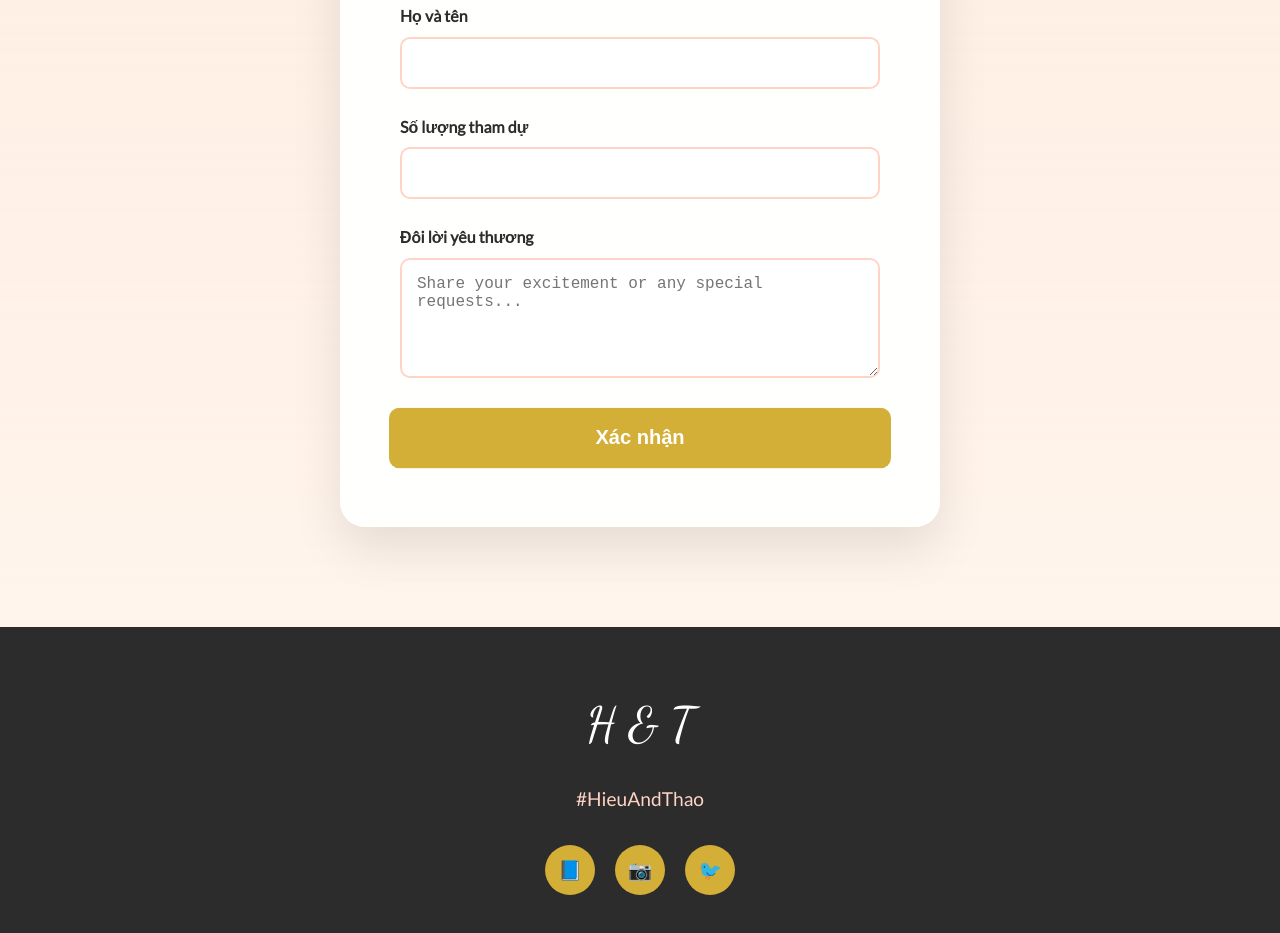
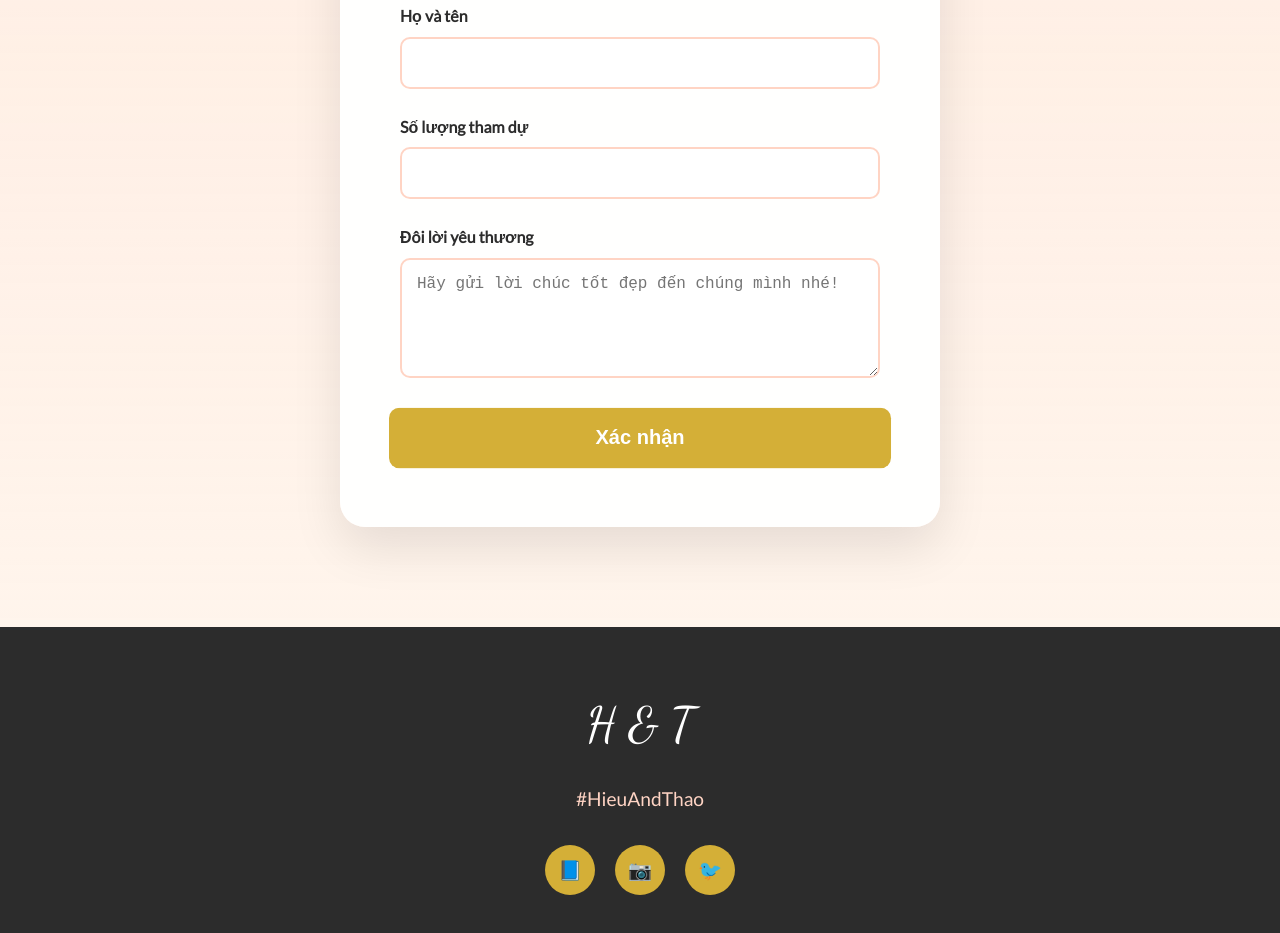
Before and after one commit to thaoptp1410/wedding-invitation, a plain HTML site: page index.html in a window 1280 px wide. Shown: the part 4984-5917 px from the top of the page. Drawn offline with nearby package versions, Linux system fonts and the light colour scheme; a web font is replaced by a local one.

Commit message:
Update index.html

```diff
--- a/index.html
+++ b/index.html
@@ -1473,7 +1473,7 @@
                             <textarea
                                 id="message"
                                 class="form-textarea"
-                                placeholder="Share your excitement or any special requests..."
+                                placeholder="Hãy gửi lời chúc tốt đẹp đến chúng mình nhé!"
                             ></textarea>
                         </div>
                         <button type="submit" class="rsvp-button">
```
